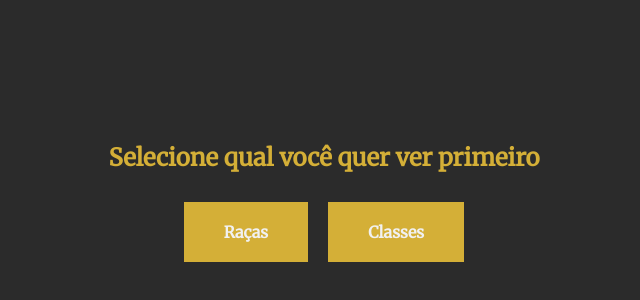
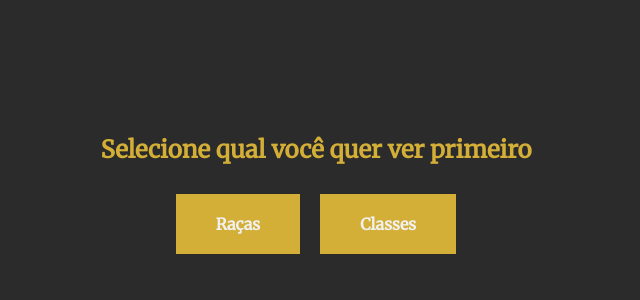
Before and after one commit to leorogatti/rpg, a plain HTML site: page index.html in a window 1280 px wide. Shown: the part 216-516 px from the top of the page, without its empty margins (324-964 px from the left). Drawn offline with nearby package versions, Linux system fonts and the light colour scheme.

Commit message:
last commit

```diff
--- a/styles.css
+++ b/styles.css
@@ -1,11 +1,14 @@
+html, body {
+  max-width: 100%;
+  overflow-x: hidden;
+}
+
 body {
   background-color: #2b2b2b;
   font-family: 'Merriweather', serif;
   color: #d4af37;
   text-align: center;
-  width: 100%;
-  height: 100%;
-  overflow-x: hidden;
+  margin: 0;
 }
 
 .race-title {
@@ -175,6 +178,7 @@ h2.race-traits {
 @media only screen and (max-width: 767px) {
   body {
     width: 100%;
+    margin: 0;
   }
 
   .image {
```
